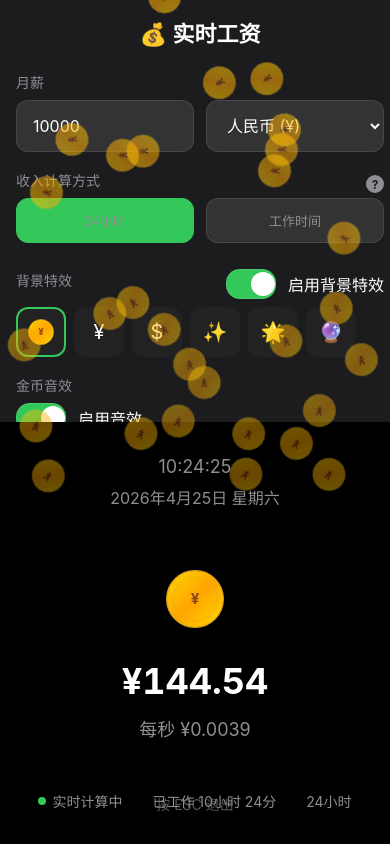
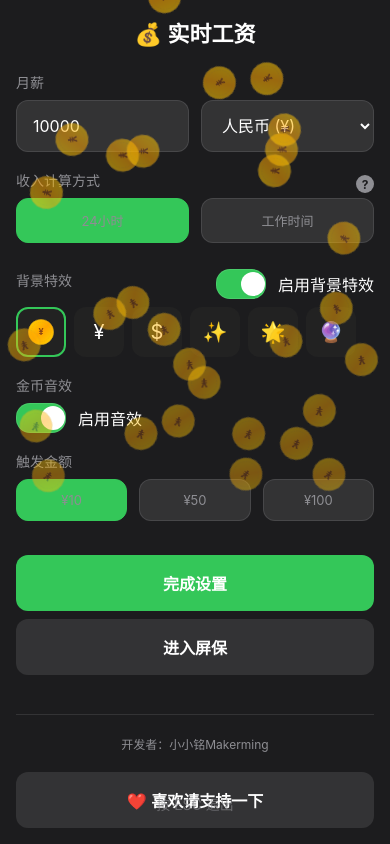
Before and after one commit to MakermingOne/Real-time-salary, a plain HTML site: page index.html in a window 390 px wide. Drawn offline with Linux system fonts and the light colour scheme; a web font is replaced by a local one.

Commit message:
style: 优化移动端展示，默认隐藏预览面板让设置区域占满全屏

```diff
--- a/index.html
+++ b/index.html
@@ -501,8 +501,9 @@
 
     @media (max-width: 900px) {
       .app-container { flex-direction: column; }
-      .settings-panel { width: 100%; height: auto; max-height: 50vh; }
-      .preview-panel { padding: 20px; }
+      .settings-panel { width: 100%; min-width: auto; height: 100vh; max-height: none; }
+      .preview-panel { display: none; }
+      .fullscreen-mode .preview-panel { display: flex; width: 100vw; height: 100vh; padding: 20px; }
       .preview-panel .coin-icon { width: 80px; height: 80px; }
       .preview-panel .amount-display { font-size: 48px; }
     }
```
